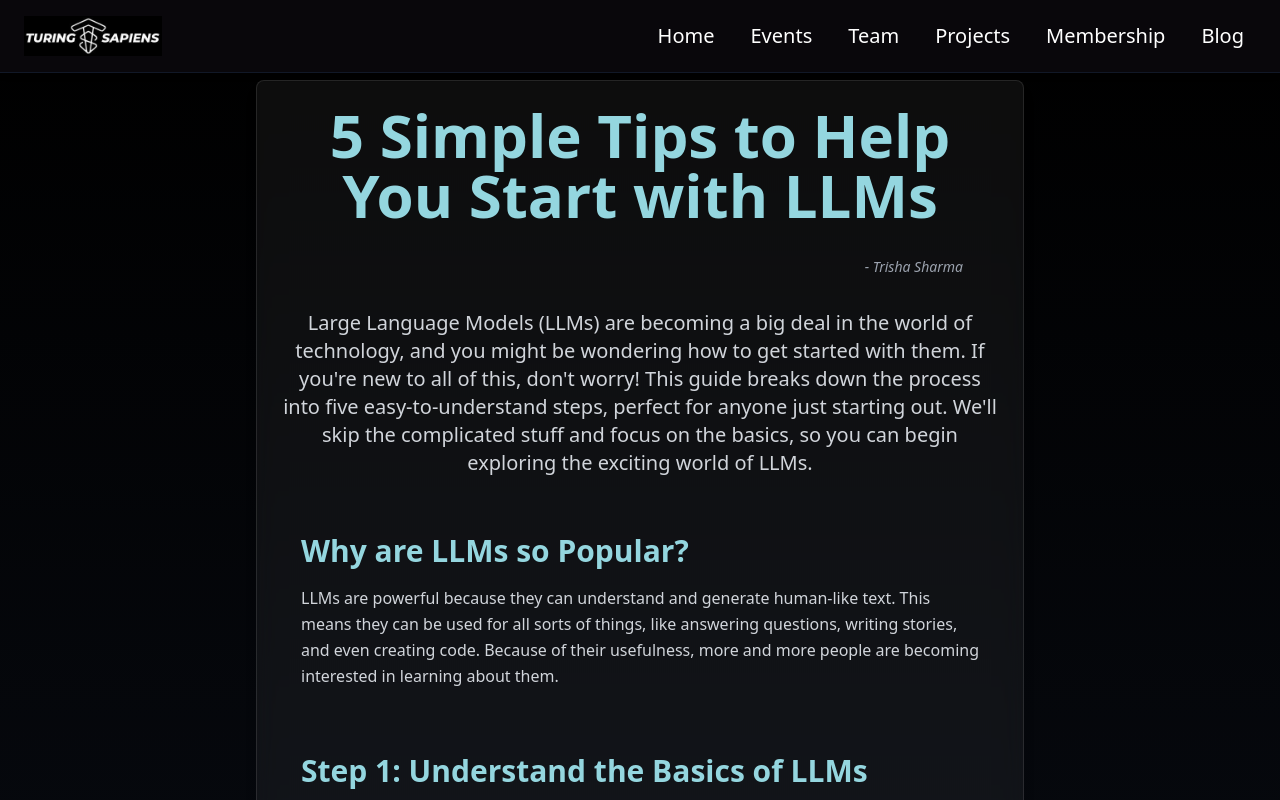
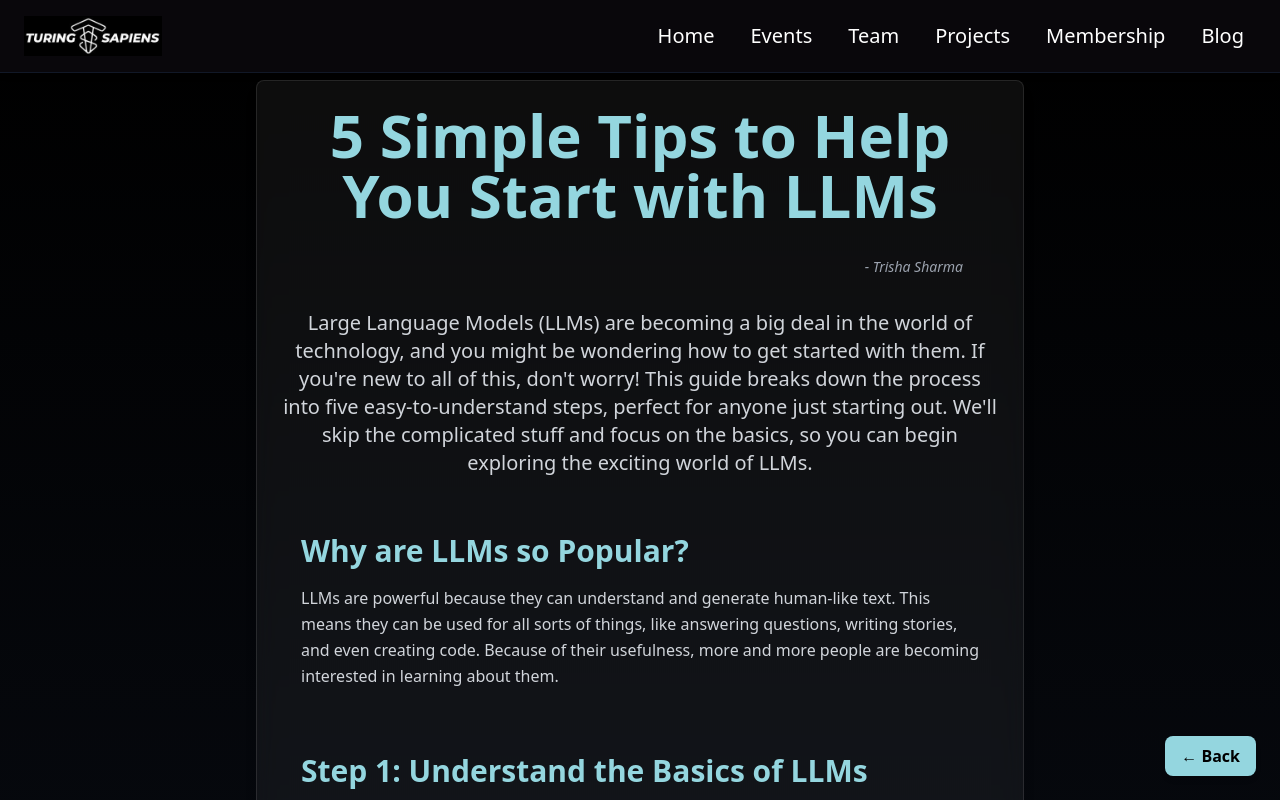
Before and after one commit to TuringSapiens/Turing-website, a React (Vite) app: page /blog1-detail in a window 1280 px wide. Shown: the top 800 px of the page. Built offline with nearby package versions, Linux system fonts and the light colour scheme.

Commit message:
blog_back_btn

```diff
--- a/src/components/Blog1.jsx
+++ b/src/components/Blog1.jsx
@@ -37,6 +37,8 @@ const Blog1 = () => {
                 - Trisha Sharma
                </p>
 
+
+
             </div>
           </div>
         </section>
--- a/src/components/Blog1Detail.jsx
+++ b/src/components/Blog1Detail.jsx
@@ -3,7 +3,12 @@ import React from "react";
 const Blog1Detail = () => {
   return (
     <div className="min-h-screen px-6 py-12 bg-gradient-to-b from-black via-gray-900 to-black text-white mt-8">
-
+      <button
+        onClick={() => window.history.back(-1)}
+        className="fixed bottom-6 right-6 px-4 py-2 bg-[#94d6df] text-black font-semibold rounded-lg shadow-md hover:bg-cyan-400 transition-all duration-300"
+      >
+        ← Back
+      </button>
       <div className="max-w-3xl mx-auto p-6 rounded-lg bg-white/5 backdrop-blur-md shadow-lg border border-white/10">
 
 
```
